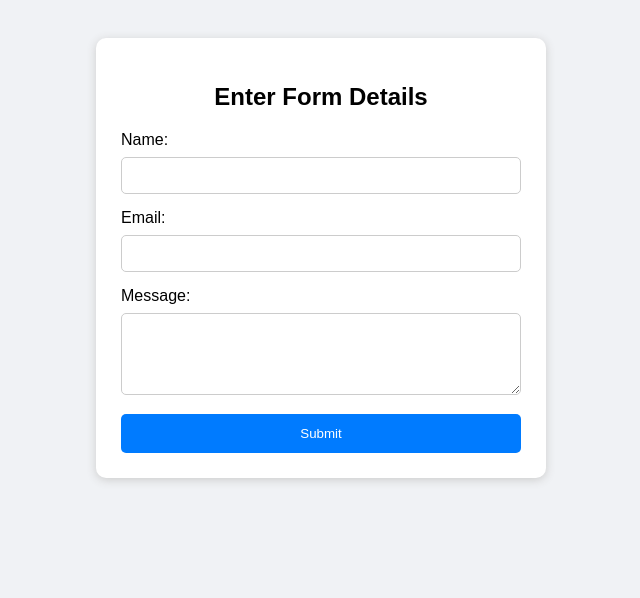
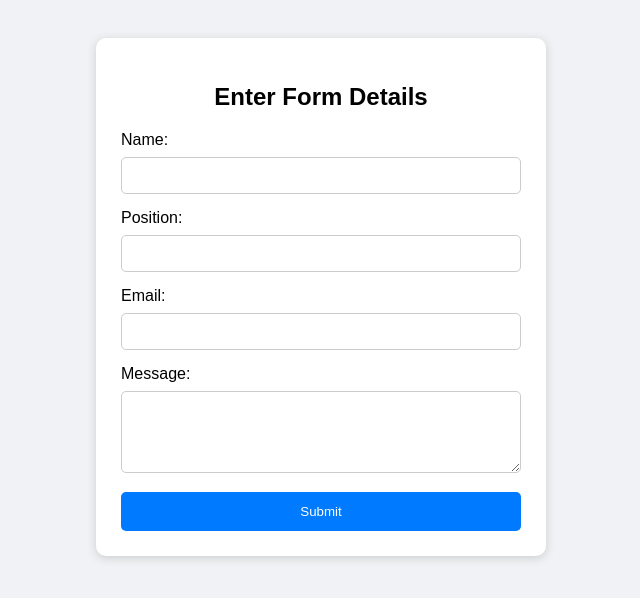
Before and after one commit to Sayed24/sr.dev, a plain HTML site: page index.html in a window 1280 px wide. Shown: the whole page, without its empty margins (319-959 px from the left). Drawn offline with Linux system fonts and the light colour scheme.

Commit message:
Update index.html

```diff
--- a/index.html
+++ b/index.html
@@ -17,6 +17,9 @@
         <label>Name:</label>
         <input type="text" id="name" required>
 
+        <label>Position:</label>
+        <input type="text" id="position" required>
+
         <label>Email:</label>
         <input type="email" id="email" required>
 
@@ -29,6 +32,7 @@
     <div id="output">
         <h3>Submitted Data</h3>
         <p><strong>Name:</strong> <span id="showName"></span></p>
+        <p><strong>Position:</strong> <span id="showPosition"></span></p>
         <p><strong>Email:</strong> <span id="showEmail"></span></p>
         <p><strong>Message:</strong> <span id="showMessage"></span></p>
     </div>
```
